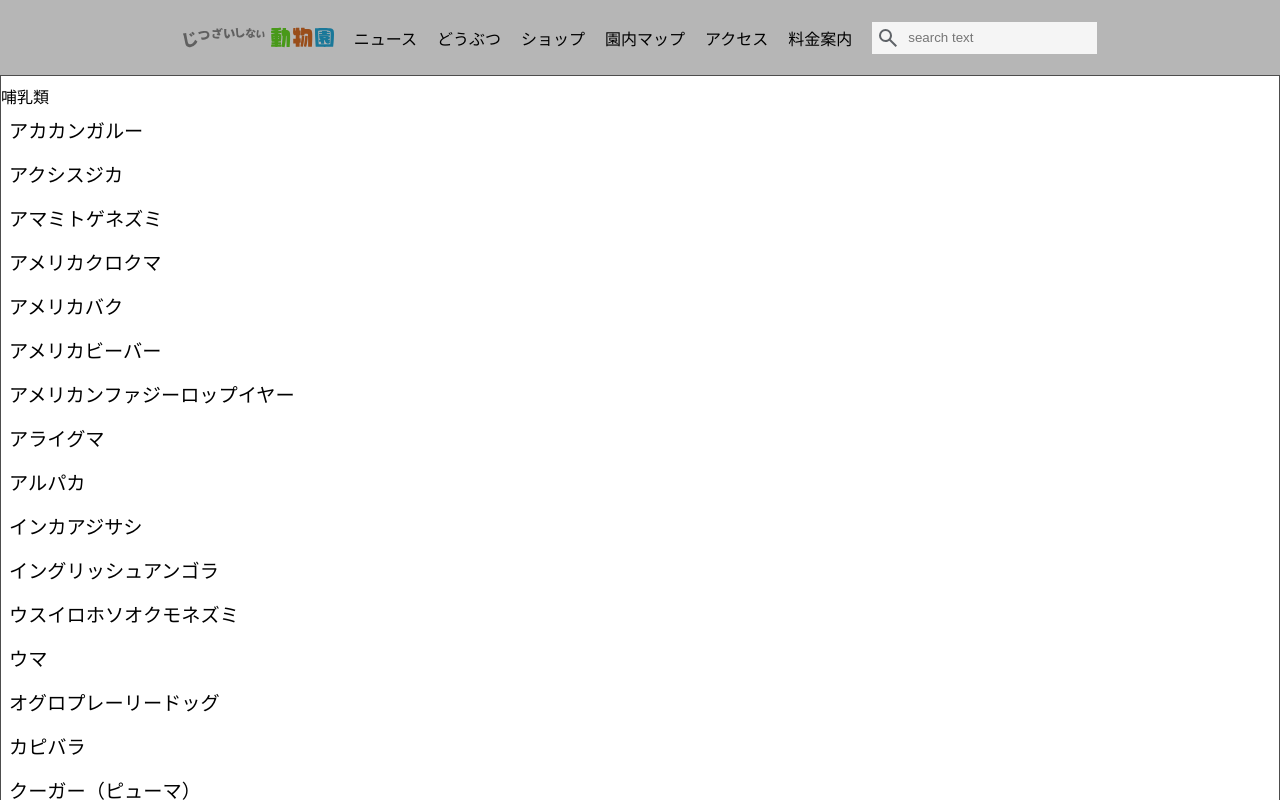
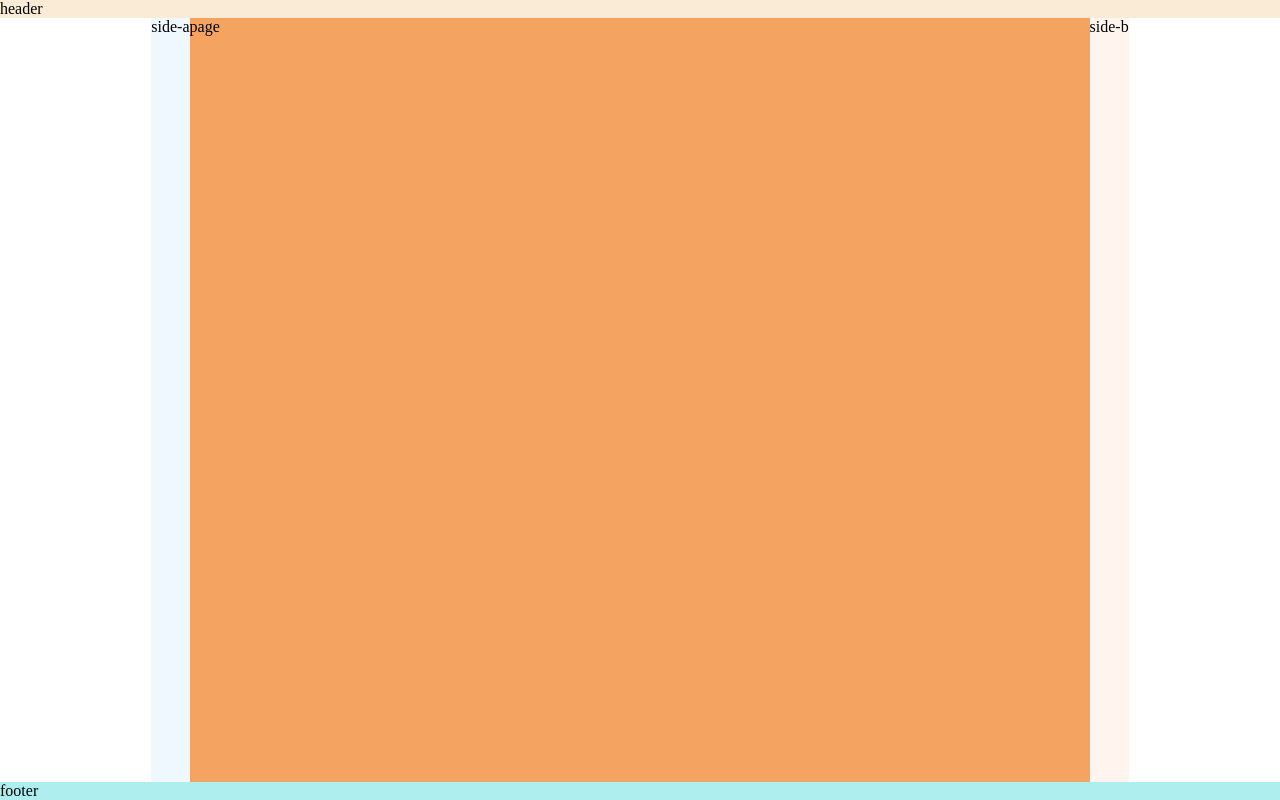
Before and after one commit to richardimaoka/imaginary-zoo, a Next.js app in the folder nextjs/: page / in a window 1280 px wide. Shown: the top 800 px of the page. Built offline with nearby package versions, Linux system fonts and the light colour scheme.

Commit message:
page layout

```diff
--- /dev/null
+++ b/nextjs/app/layout.module.css
@@ -0,0 +1,40 @@
+.component {
+  display: grid;
+  grid-template-columns:
+    minmax(30px, 1fr) /* minimum padding = 30px */
+    auto
+    minmax(auto, 900px)
+    auto
+    minmax(30px, 1fr); /* minimum padding = 30px */
+  grid-template-rows: auto 1fr auto;
+  grid-template-areas:
+    "header  header header header header"
+    ".       sideA  main   sideB  ."
+    "footer  footer footer footer footer";
+  min-height: 100svh;
+}
+
+.header {
+  grid-area: header;
+  background-color: antiquewhite;
+}
+
+.sideA {
+  grid-area: sideA;
+  background-color: aliceblue;
+}
+
+.main {
+  grid-area: main;
+  background-color: sandybrown;
+}
+
+.sideB {
+  grid-area: sideB;
+  background-color: seashell;
+}
+
+.footer {
+  grid-area: footer;
+  background-color: paleturquoise;
+}
--- a/nextjs/app/layout.tsx
+++ b/nextjs/app/layout.tsx
@@ -1,6 +1,7 @@
 import type { Metadata } from "next";
 import localFont from "next/font/local";
 import "./globals.css";
+import styles from "./layout.module.css";
 
 const geistSans = localFont({
   src: "./fonts/GeistVF.woff",
@@ -26,7 +27,13 @@ export default function RootLayout({
   return (
     <html lang="en">
       <body className={`${geistSans.variable} ${geistMono.variable}`}>
-        {children}
+        <div className={styles.component}>
+          <div className={styles.header}>header</div>
+          <div className={styles.sideA}>side-a</div>
+          <div className={styles.main}>{children}</div>
+          <div className={styles.sideB}>side-b</div>
+          <div className={styles.footer}>footer</div>
+        </div>
       </body>
     </html>
   );
--- a/nextjs/app/page.tsx
+++ b/nextjs/app/page.tsx
@@ -5,8 +5,9 @@ import styles from "./page.module.css";
 export default function Home() {
   return (
     <div className={styles.page}>
-      <Header />
-      <List />
+      page
+      {/* <Header />
+      <List /> */}
     </div>
   );
 }
```
